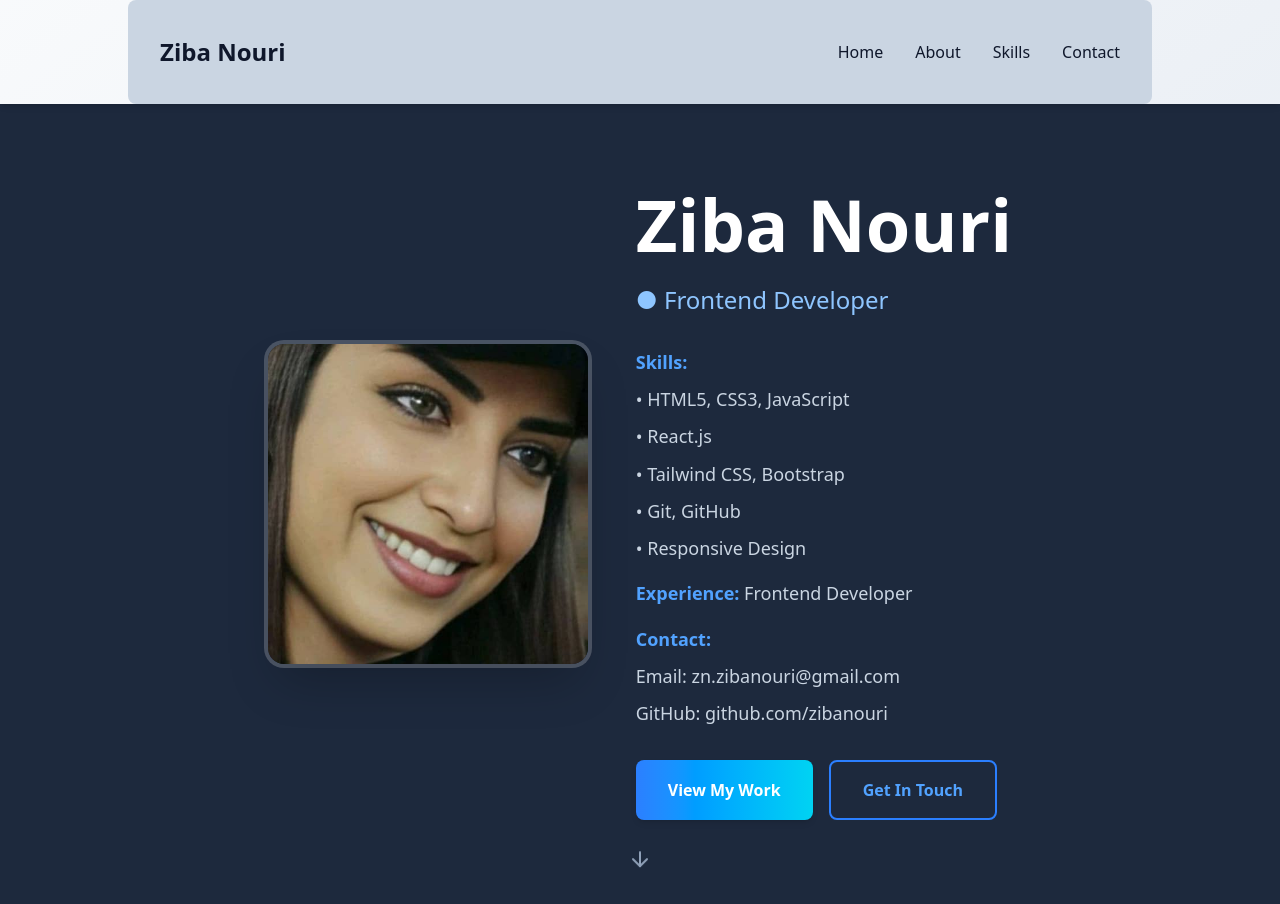
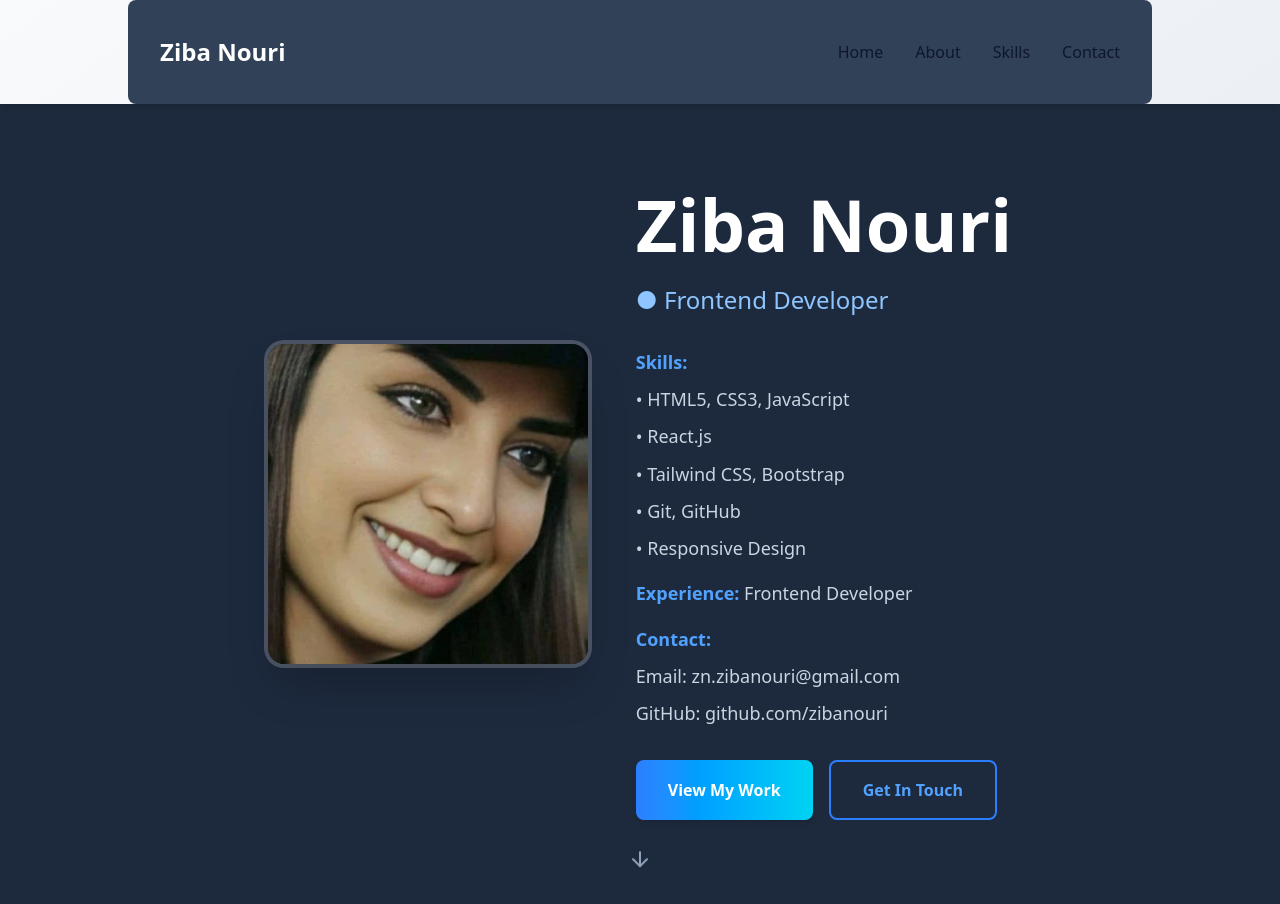
Before and after one commit to zibanouri/navziba, a React (Vite) app: page / in a window 1280 px wide. Built offline with nearby package versions, Linux system fonts and the light colour scheme.

Commit message:
update navbar styling

```diff
--- a/src/components/navbar.tsx
+++ b/src/components/navbar.tsx
@@ -6,9 +6,9 @@ const Navbar = () => {
 
     return (
         <nav className="relative top-0 left-0 right-0 z-40 transition-all duration-500 shadow-md">
-            <div className="max-w-5xl mx-auto p-4 sm:px-6 lg:px-8 bg-slate-300 rounded-lg">
+           <div className="max-w-5xl mx-auto p-4 sm:px-6 lg:px-8 bg-slate-700 rounded-lg">
                 <div className="flex justify-between items-center py-5">
-                    <div className="text-2xl font-bold text-black-400">
+                    <div className="text-2xl font-bold text-white">
                         Ziba Nouri
                     </div>
                     <div className="hidden md:flex space-x-8">
@@ -18,7 +18,7 @@ const Navbar = () => {
                                 className="capitalize hover:text-black-400 transition-all duration-300 cursor-pointer font-medium relative group"
                             >
                                 {item}
-                                <span className="absolute -bottom-1 left-0 w-0 h-0.5 group-hover:bg-gray-400 group-hover:w-full transition-all duration-300"></span>
+                                <span className="absolute -bottom-1 left-0 w-0 h-0.5 group-hover:bg-slate-200 group-hover:w-full transition-all duration-300"></span>
                             </button>
                         ))}
                     </div>
```
